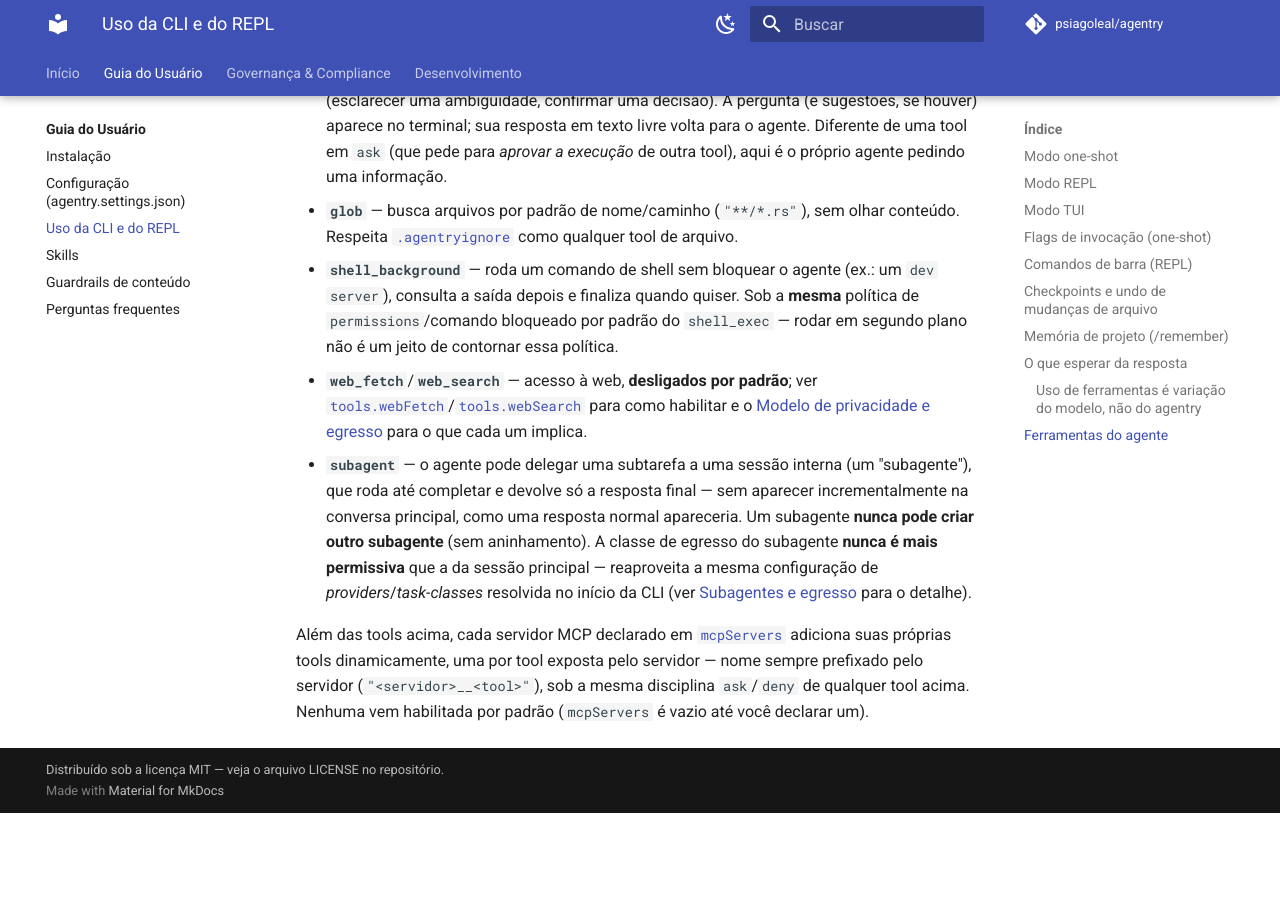
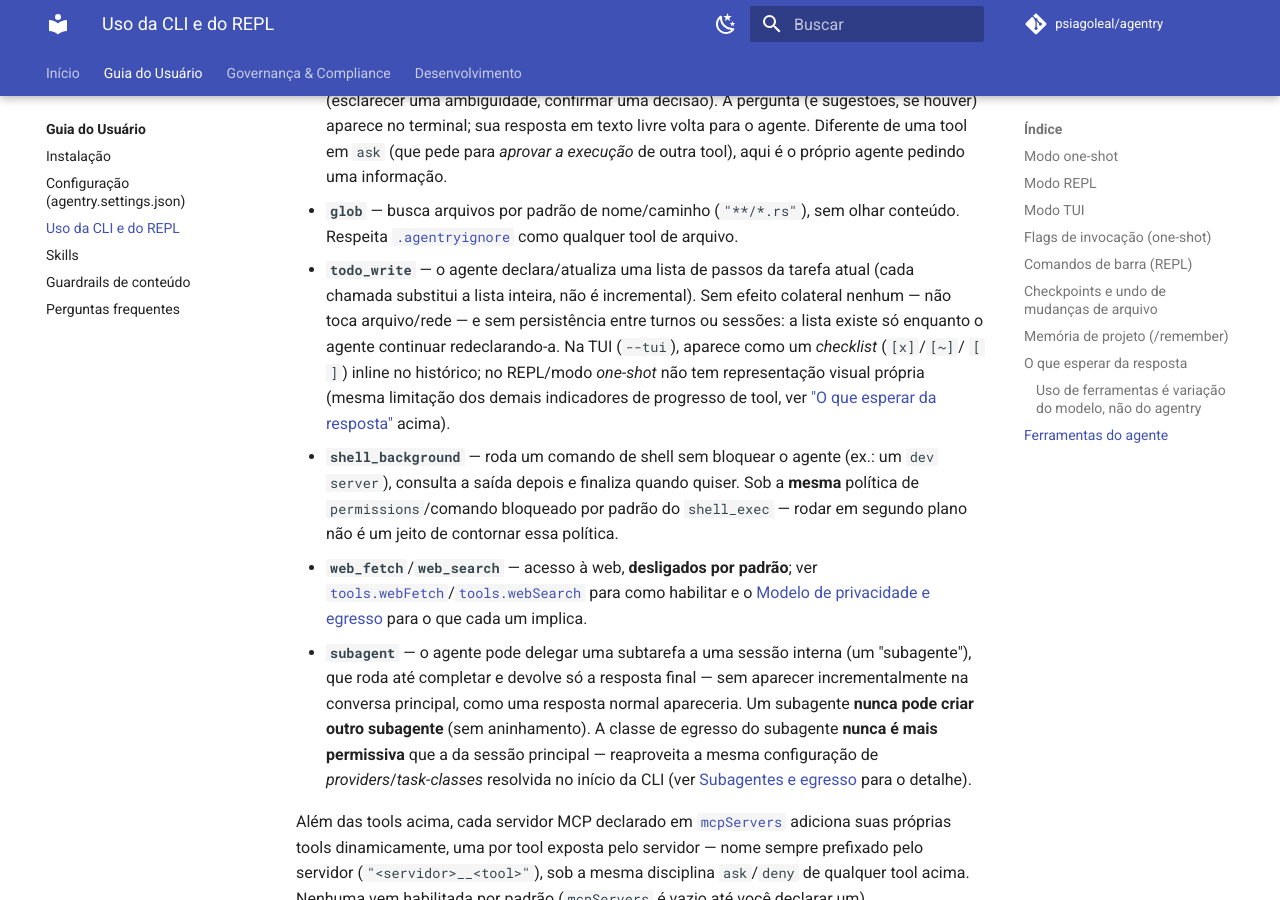
Before and after one commit to psiagoleal/agentry, an MkDocs documentation site: the page built from docs/usuario/uso.md, in a window 1280 px wide and 900 px high, scrolled down 6382 px. Built offline with MkDocs 1.6.1 and Material for MkDocs 9.7.7, drawn with Linux system fonts in a browser that asks for light colours; comment, search, counter and statistics services are not loaded; before the commit the page ends 7195 px from its top, so only the background shows below that.

Commit message:
MT-106: registra TodoWriteTool na CLI + documentação de usuário
crates/cli/src/main.rs: TodoWriteTool registrada logo após AskUserTool,
antes de register_subagent_tool (entra na fiação dual-registry do MT-91
automaticamente, sem mudança adicional). docs/usuario/uso.md ganha uma
entrada na lista de tools do agente, notando que a renderização de
checklist é só na TUI (MT-107 -- ainda não implementada neste commit).

Verificado com smoke-test do binário release real (mock HTTP local
capturando o corpo da requisição): todo_write aparece na lista de tools
mandada ao modelo (15 tools no total, era 14 antes).

DoD completo (fmt/clippy/cargo test --all, 406 testes/build release)
verde; mkdocs build --strict limpo.

{agente: Claude Code; modelo: claude-sonnet-5}

```diff
--- a/docs/usuario/uso.md
+++ b/docs/usuario/uso.md
@@ -228,6 +228,13 @@
 - **`glob`** — busca arquivos por padrão de nome/caminho (`"**/*.rs"`), sem olhar conteúdo.
   Respeita [`.agentryignore`](configuracao.md#arquivo-de-ignore-do-agentry-agentryignore) como
   qualquer tool de arquivo.
+- **`todo_write`** — o agente declara/atualiza uma lista de passos da tarefa atual (cada
+  chamada substitui a lista inteira, não é incremental). Sem efeito colateral nenhum — não toca
+  arquivo/rede — e sem persistência entre turnos ou sessões: a lista existe só enquanto o
+  agente continuar redeclarando-a. Na TUI (`--tui`), aparece como um *checklist* (`[x]`/`[~]`/
+  `[ ]`) inline no histórico; no REPL/modo *one-shot* não tem representação visual própria
+  (mesma limitação dos demais indicadores de progresso de tool, ver
+  ["O que esperar da resposta"](#o-que-esperar-da-resposta) acima).
 - **`shell_background`** — roda um comando de shell sem bloquear o agente (ex.: um `dev
   server`), consulta a saída depois e finaliza quando quiser. Sob a **mesma** política de
   `permissions`/comando bloqueado por padrão do `shell_exec` — rodar em segundo plano não é
```
Also changed, not shown: 1 other file.
